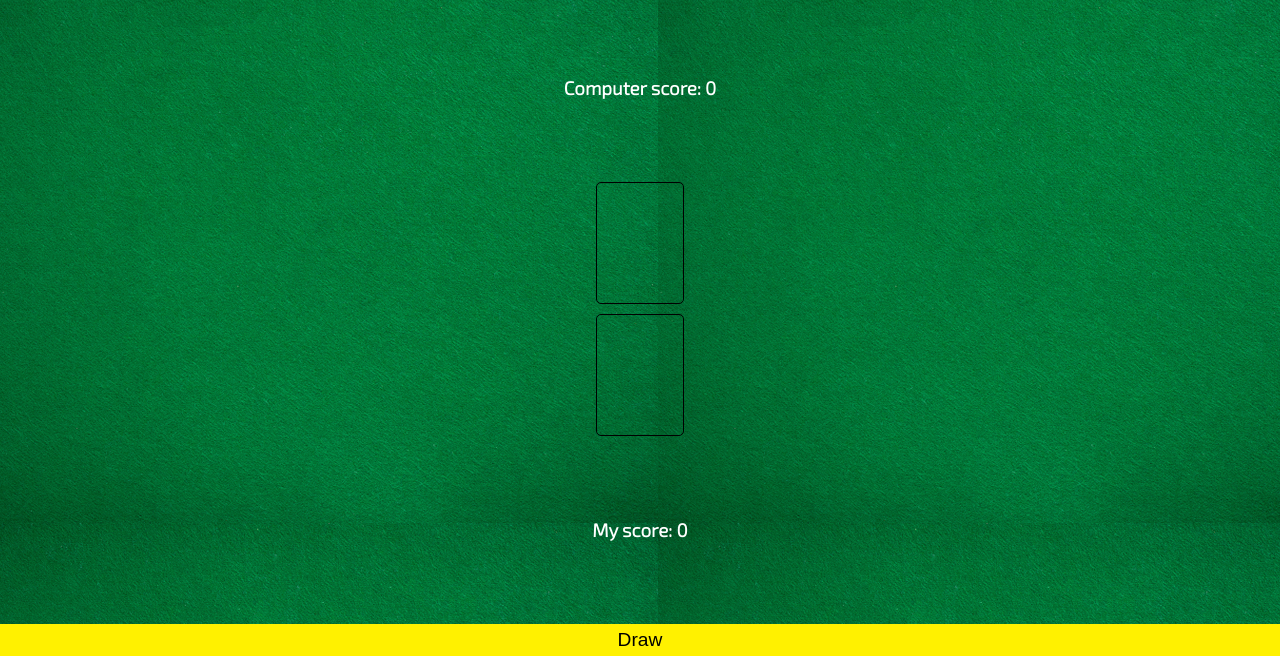
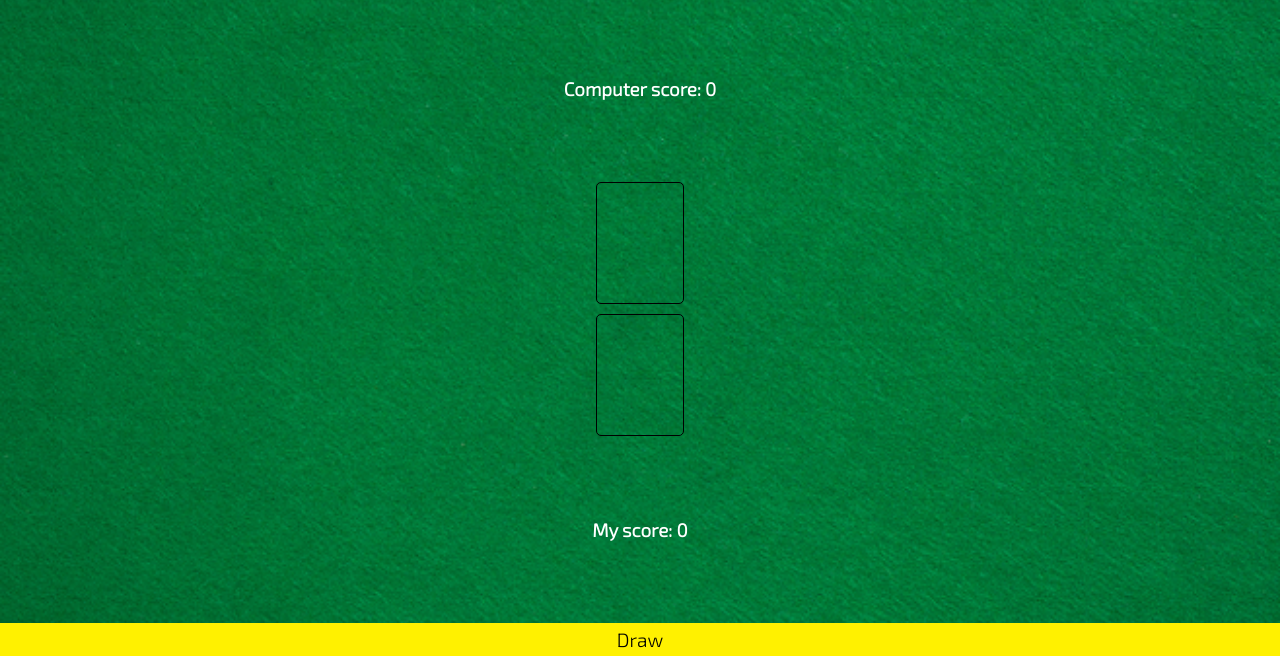
Before and after one commit to ibi-ilate/war-card-game, a website built with Vite: page index.html in a window 1280 px wide. Shown: the part 144-800 px from the top of the page. Built offline with nearby package versions, Linux system fonts and the light colour scheme.

Commit message:
Update index.css

```diff
--- a/index.css
+++ b/index.css
@@ -1,7 +1,7 @@
 html, body {
     margin: 0;
     padding: 0;
-    background-image: url("img/table.png");
+    background: #00723f url("/img/table.png") center center / cover no-repeat;
     font-family: "Exo 2", sans-serif;
     height: 100vh;
 }
@@ -18,6 +18,7 @@ button {
     background-color: #FFF100;
     cursor: pointer;
     border: none;
+    font-family: inherit;
 }
 
 button#new-deck {
@@ -60,6 +61,7 @@ div.top > p {
 
 button:disabled {
     cursor: not-allowed;
+    opacity: 0.6;
 }
 
 h2 {
```
